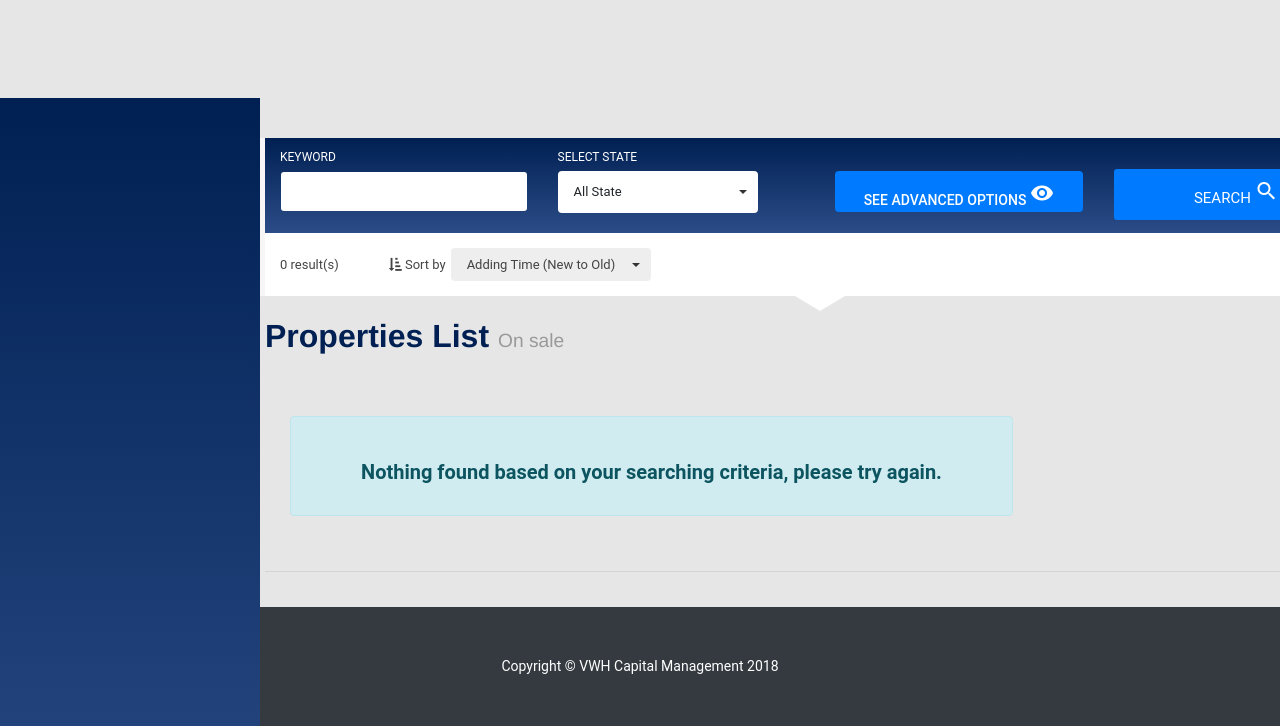
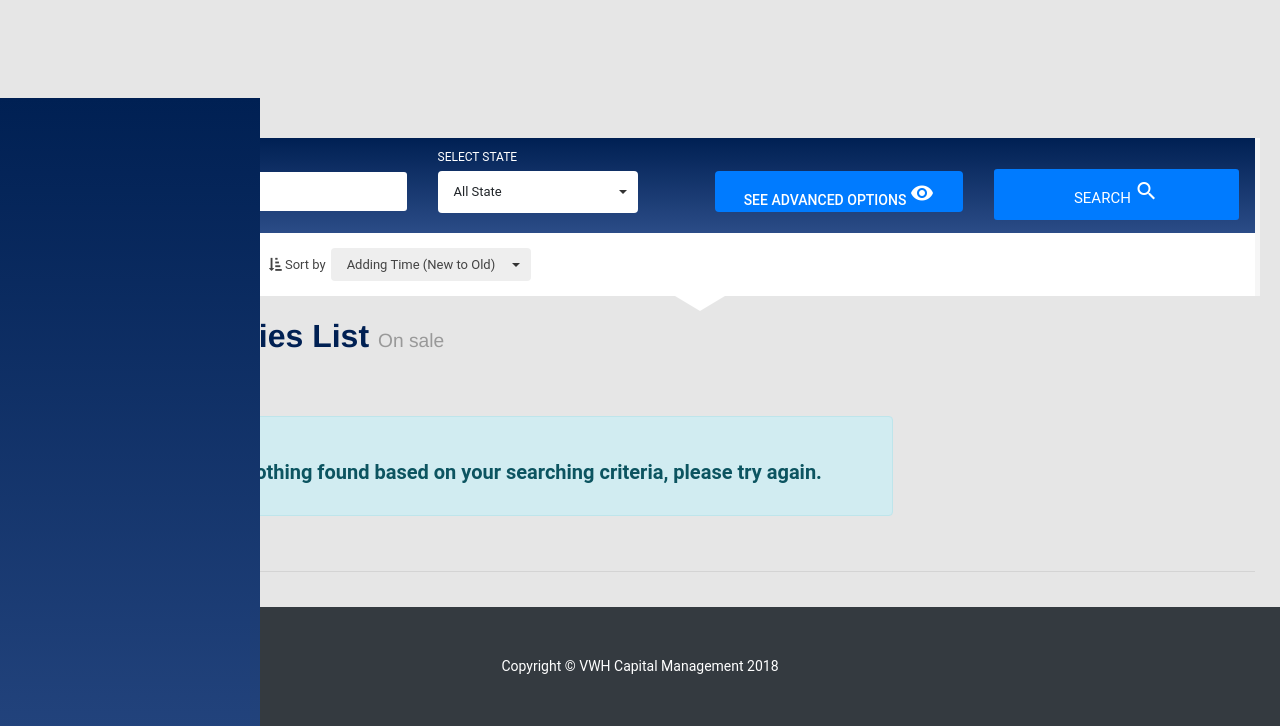
Before and after one commit to yuzheyin/Properties-Display-Website, a Django app: page /properties/ in a window 1280 px wide. Shown: the part 85-811 px from the top of that part. Run offline with Django 3.2, Linux system fonts and the light colour scheme; data that the repository does not hold is empty; the page is wider than the window, and the part outside it is not shown; some libraries are stand-ins or nearby versions.

Commit message:
Responsive design

```diff
--- a/vwh_capital/website/templates/website/base.html
+++ b/vwh_capital/website/templates/website/base.html
@@ -56,6 +56,12 @@
 
         <!--<link rel="stylesheet" href="{% static 'bootstrap/css/bootstrap.min.css' %}">-->
       <style>
+       @media screen and (min-width: 801px){
+       #page-content-wrapper {
+                padding-left: 30px;
+             }
+       }
+
           @media screen and (max-width: 800px){
              #sidebar-wrapper {
                 display: none;
--- a/vwh_capital/website/templates/website/details.html
+++ b/vwh_capital/website/templates/website/details.html
@@ -49,7 +49,7 @@
     <!-- /#sidebar-wrapper -->
 
     <!-- Page Content -->
-    <div id="page-content-wrapper" style="padding-left:150px;">
+    <div id="page-content-wrapper">
         <!--<div class="container-fluid sticky-top" >-->
         <!--<a href="#menu-toggle" class="btn btn-primary" id="menu-toggle"> <i class="material-icons md-36">search</i> <br> Search</a>-->
         <!--</div>-->
--- a/vwh_capital/website/templates/website/properties.html
+++ b/vwh_capital/website/templates/website/properties.html
@@ -52,7 +52,7 @@
 
 	<!-- Page Content -->
 
-	<div id="page-content-wrapper" style="padding-left:150px;">
+	<div id="page-content-wrapper" >
 		<section class="main-search">
 			<div class="container">
 
```
Also changed, not shown: other parts of vwh_capital/website/templates/website/base.html (+1 -0 lines), vwh_capital/vwh_capital/settings.py (+12 -12 lines).
